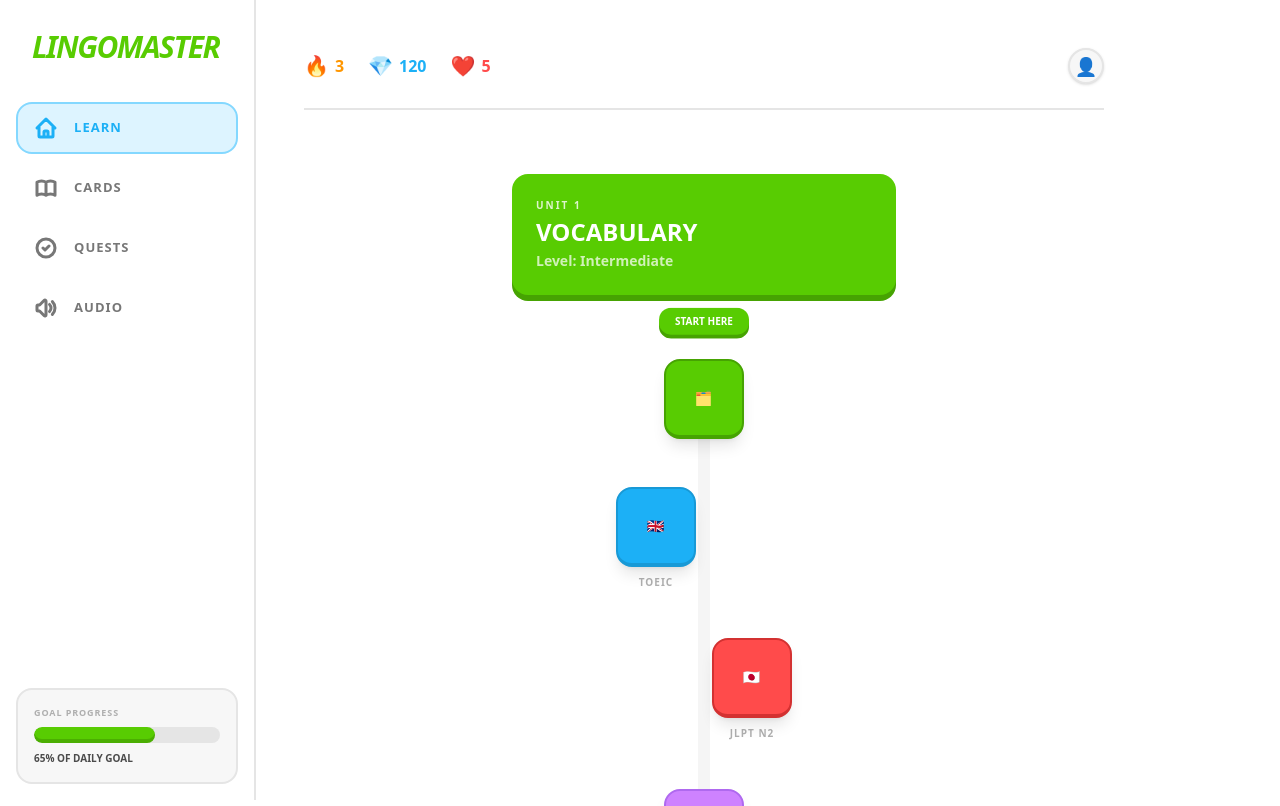
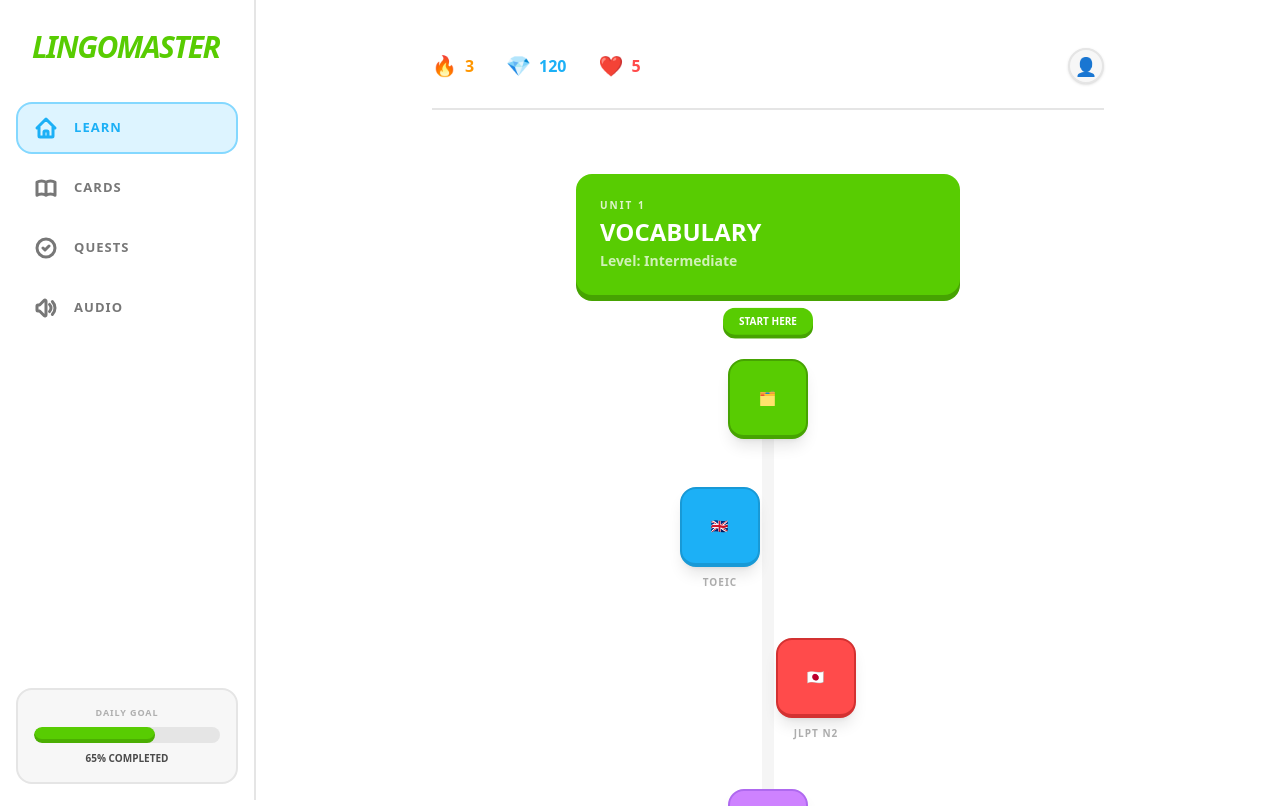
Before and after one commit to Tuan1605/language-app, a React (Vite) app: page / in a window 1280 px wide. Shown: the top 806 px of the page. Built offline with nearby package versions, Linux system fonts and the light colour scheme.

Commit message:
design UI

```diff
--- a/src/App.tsx
+++ b/src/App.tsx
@@ -86,7 +86,7 @@ function App() {
 
   return (
     <div className="min-h-screen flex bg-white text-[#4b4b4b] selection:bg-[#ddf4ff] selection:text-[#1cb0f6]">
-      {/* Sidebar - Desktop */}
+      {/* Sidebar - Fixed on desktop, hidden on mobile */}
       <aside className="hidden lg:flex flex-col w-64 border-r-2 border-[#e5e5e5] p-4 fixed h-full bg-white z-50">
         <div className="mb-10 px-4 pt-4">
           <h1 className="text-3xl font-black text-[#58cc02] tracking-tighter uppercase italic leading-none">lingomaster</h1>
@@ -112,40 +112,43 @@ function App() {
         </nav>
 
         <div className="mt-auto p-4 bg-[#f7f7f7] rounded-2xl border-2 border-[#e5e5e5]">
-           <p className="text-[9px] font-black text-[#afafaf] uppercase tracking-widest mb-2">Goal progress</p>
+           <p className="text-[9px] font-black text-[#afafaf] uppercase tracking-widest mb-2 text-center">Daily Goal</p>
            <div className="lingo-progress mb-2"><div className="lingo-progress-inner bg-[#58cc02]" style={{ width: '65%' }}></div></div>
-           <p className="text-[10px] font-black">65% OF DAILY GOAL</p>
+           <p className="text-[10px] font-black text-center">65% COMPLETED</p>
         </div>
       </aside>
 
-      {/* Main Content */}
-      <main className="flex-1 lg:ml-64 p-4 sm:p-6 md:p-12 max-w-4xl mx-auto w-full min-h-screen pb-24 lg:pb-12">
+      {/* Main Content Area */}
+      <main className="flex-1 min-h-screen lg:pl-64">
+        {/* Universal Centering Container */}
+        <div className="max-w-[1024px] mx-auto w-full flex flex-col items-center">
+
+          {/* Content Wrapper with consistent padding */}
+          <div className="w-full p-4 sm:p-8 md:p-12 pb-24 lg:pb-12 flex flex-col">
+
             {mode === 'home' && (
-          <div className="space-y-12 pb-12 animate-in fade-in duration-700">
-            {/* Top Bar */}
-            <div className="flex items-center justify-between pb-6 border-b-2 border-[#e5e5e5]">
-              <div className="flex items-center gap-4 sm:gap-6">
-                <div className="flex items-center gap-1.5"><span className="text-xl">🔥</span><span className="font-black text-[#ff9600] text-base leading-none">3</span></div>
-                <div className="flex items-center gap-1.5"><span className="text-xl">💎</span><span className="font-black text-[#1cb0f6] text-base leading-none">120</span></div>
-                <div className="flex items-center gap-1.5"><span className="text-xl">❤️</span><span className="font-black text-[#ff4b4b] text-base leading-none">5</span></div>
+              <div className="space-y-12 animate-in fade-in duration-700 w-full flex flex-col items-center">
+                {/* Top Bar - Stays wide within the container */}
+                <div className="flex items-center justify-between pb-6 border-b-2 border-[#e5e5e5] w-full max-w-2xl">
+                  <div className="flex items-center gap-4 sm:gap-8">
+                    <div className="flex items-center gap-2"><span className="text-xl">🔥</span><span className="font-black text-[#ff9600] text-base leading-none">3</span></div>
+                    <div className="flex items-center gap-2"><span className="text-xl">💎</span><span className="font-black text-[#1cb0f6] text-base leading-none">120</span></div>
+                    <div className="flex items-center gap-2"><span className="text-xl">❤️</span><span className="font-black text-[#ff4b4b] text-base leading-none">5</span></div>
                   </div>
-              <div className="w-9 h-9 rounded-full border-2 border-[#e5e5e5] bg-[#f7f7f7] flex items-center justify-center text-lg shadow-sm">
-                👤
-              </div>
+                  <div className="w-9 h-9 rounded-full border-2 border-[#e5e5e5] bg-[#f7f7f7] flex items-center justify-center text-lg shadow-sm">👤</div>
                 </div>
 
-            {/* Learning Path */}
-            <div className="flex flex-col items-center gap-12 max-w-sm mx-auto pt-4">
-              <div className="w-full bg-[#58cc02] rounded-2xl p-6 text-white shadow-[0_6px_0_0_#46a302] mb-4">
+                {/* Learning Path - Perfectly Centered */}
+                <div className="flex flex-col items-center gap-12 w-full pt-4">
+                  <div className="w-full max-w-sm bg-[#58cc02] rounded-2xl p-6 text-white shadow-[0_6px_0_0_#46a302] mb-4">
                     <h4 className="text-[10px] font-black uppercase tracking-[0.2em] opacity-80 mb-1">Unit 1</h4>
                     <h2 className="text-2xl font-black leading-tight uppercase">Vocabulary</h2>
-                <p className="font-bold text-white/90 text-sm mt-1 opacity-80">Level: Intermediate</p>
+                    <p className="font-bold text-white/90 text-sm mt-1 opacity-80 text-center sm:text-left">Level: Intermediate</p>
                   </div>
 
                   <div className="flex flex-col items-center gap-12 w-full relative">
                     <div className="absolute top-10 bottom-10 left-1/2 -translate-x-1/2 w-3 bg-[#e5e5e5] rounded-full z-0 opacity-40"></div>
 
-                {/* Path Nodes - Standardized Size w-20 */}
                     <div className="z-10 relative">
                       <div className="absolute -top-12 left-1/2 -translate-x-1/2 bg-[#58cc02] text-white px-4 py-1.5 rounded-xl font-black text-[10px] shadow-[0_4px_0_0_#46a302] whitespace-nowrap animate-bounce">START HERE</div>
                       <button onClick={() => setMode('review')} className="w-20 h-20 rounded-full btn-3d btn-green text-4xl shadow-lg flex items-center justify-center p-0">🗂️</button>
@@ -153,17 +156,17 @@ function App() {
 
                     <div className="z-10 sm:-ml-24 flex flex-col items-center">
                       <button onClick={() => { setQuizCategory('toeic'); setMode('quiz'); }} className="w-20 h-20 rounded-full btn-3d btn-blue text-4xl shadow-lg flex items-center justify-center p-0">🇬🇧</button>
-                  <span className="mt-2 text-[10px] font-black text-[#afafaf] uppercase tracking-widest">TOEIC</span>
+                      <span className="mt-2 text-[10px] font-black text-[#afafaf] uppercase tracking-widest text-center">TOEIC</span>
                     </div>
 
                     <div className="z-10 sm:-mr-24 flex flex-col items-center">
                       <button onClick={() => { setQuizCategory('n2'); setMode('quiz'); }} className="w-20 h-20 rounded-full btn-3d btn-red text-4xl shadow-lg flex items-center justify-center p-0">🇯🇵</button>
-                  <span className="mt-2 text-[10px] font-black text-[#afafaf] uppercase tracking-widest">JLPT N2</span>
+                      <span className="mt-2 text-[10px] font-black text-[#afafaf] uppercase tracking-widest text-center">JLPT N2</span>
                     </div>
 
                     <div className="z-10 flex flex-col items-center">
                       <button onClick={() => setMode('listening')} className="w-20 h-20 rounded-full btn-3d btn-purple text-4xl shadow-lg flex items-center justify-center p-0">🎧</button>
-                  <span className="mt-2 text-[10px] font-black text-[#afafaf] uppercase tracking-widest">AUDIO</span>
+                      <span className="mt-2 text-[10px] font-black text-[#afafaf] uppercase tracking-widest text-center">AUDIO</span>
                     </div>
 
                     <div className="z-10 sm:-ml-24 flex flex-col items-center opacity-60 hover:opacity-100 transition-opacity">
@@ -175,10 +178,11 @@ function App() {
               </div>
             )}
 
-        {/* Action Screens */}
-        <div className="max-w-2xl mx-auto w-full">
+            {/* Action Screens - Perfectly Centered within their max-width */}
+            <div className="w-full flex flex-col items-center">
+              <div className="w-full max-w-2xl flex flex-col items-center">
                 {mode !== 'home' && (
-             <div className="mb-6">
+                  <div className="mb-6 w-full flex justify-start">
                     <button onClick={() => setMode('home')} className="w-10 h-10 flex items-center justify-center rounded-xl hover:bg-[#f7f7f7] text-[#afafaf] transition-all active:scale-90">
                       <svg xmlns="http://www.w3.org/2000/svg" className="h-6 w-6" fill="none" viewBox="0 0 24 24" stroke="currentColor"><path strokeLinecap="round" strokeLinejoin="round" strokeWidth={4} d="M6 18L18 6M6 6l12 12" /></svg>
                     </button>
@@ -188,10 +192,10 @@ function App() {
                 {mode === 'add' && <AddFlashcard onAdd={handleAddCard} />}
 
                 {mode === 'review' && (
-             <div className="space-y-10">
+                  <div className="space-y-10 w-full">
                     <div className="w-full lingo-progress"><div className="lingo-progress-inner bg-[#58cc02]" style={{ width: `${reviewQueue.length > 0 ? ((currentCardIndex + 1) / reviewQueue.length) * 100 : 0}%` }}></div></div>
                     {reviewQueue.length > 0 ? <FlashcardView card={reviewQueue[currentCardIndex]} onRate={handleRateCard} /> : (
-                  <div className="lingo-card text-center space-y-8 py-12">
+                      <div className="lingo-card text-center space-y-8 py-12 w-full">
                         <div className="text-7xl floating">🏆</div>
                         <h3 className="text-3xl font-black uppercase tracking-tight">Lesson Mastered!</h3>
                         <p className="text-[#777] font-bold text-lg px-4">All cards reviewed. You're making great progress!</p>
@@ -204,15 +208,15 @@ function App() {
                 {mode === 'quiz' && <QuizView questions={filteredQuestions} category={quizCategory} onComplete={handleCompleteQuiz} onCancel={() => setMode('home')} />}
 
                 {mode === 'listening' && (
-             <div className="space-y-8">
+                  <div className="space-y-8 w-full">
                     {!selectedLesson ? (
-                   <div className="space-y-6">
-                      <h2 className="text-3xl font-black uppercase tracking-tight ml-2">Audio Library</h2>
-                      <div className="grid grid-cols-1 gap-4">
+                      <div className="space-y-6 w-full">
+                        <h2 className="text-3xl font-black uppercase tracking-tight text-center sm:text-left">Audio Library</h2>
+                        <div className="grid grid-cols-1 gap-4 w-full">
                           {MOCK_LISTENING_LESSONS.map((lesson) => (
                             <div key={lesson.id} onClick={() => setSelectedLesson(lesson)} className="lingo-card flex items-center gap-6 p-6 cursor-pointer hover:scale-[1.01] active:scale-[0.98] transition-all">
                               <div className={`w-16 h-16 rounded-xl flex-shrink-0 flex items-center justify-center text-white font-black text-xl shadow-lg ${lesson.category === 'toeic' ? 'bg-[#1cb0f6]' : 'bg-[#ff4b4b]'}`}>{lesson.category.toUpperCase().charAt(0)}</div>
-                            <div className="flex-1"><h6 className="font-black text-xl leading-tight">{lesson.title}</h6><p className="text-[10px] font-black text-[#afafaf] uppercase tracking-widest mt-1">Tap to start lesson</p></div>
+                              <div className="flex-1"><h6 className="font-black text-xl leading-tight">{lesson.title}</h6><p className="text-[10px] font-black text-[#afafaf] uppercase tracking-widest mt-1 text-left">Tap to start lesson</p></div>
                             </div>
                           ))}
                         </div>
@@ -221,25 +225,29 @@ function App() {
                   </div>
                 )}
               </div>
+            </div>
+
+          </div>
+        </div>
       </main>
 
       {/* Bottom Nav - Mobile Only */}
       <nav className="lg:hidden fixed bottom-0 left-0 right-0 h-20 bg-white border-t-2 border-[#e5e5e5] flex items-center justify-around px-4 z-50">
         <button onClick={() => setMode('home')} className={`flex flex-col items-center gap-1 ${mode === 'home' ? 'text-[#1cb0f6]' : 'text-[#afafaf]'}`}>
           <svg xmlns="http://www.w3.org/2000/svg" className="h-6 w-6" fill={mode === 'home' ? 'currentColor' : 'none'} viewBox="0 0 24 24" stroke="currentColor"><path strokeLinecap="round" strokeLinejoin="round" strokeWidth={2.5} d="M3 12l2-2m0 0l7-7 7 7M5 10v10a1 1 0 001 1h3m10-11l2 2m-2-2v10a1 1 0 01-1 1h-3m-6 0a1 1 0 001-1v-4a1 1 0 011-1h2a1 1 0 011 1v4a1 1 0 001 1m-6 0h6" /></svg>
-          <span className="text-[10px] font-black">LEARN</span>
+          <span className="text-[10px] font-black tracking-widest">LEARN</span>
         </button>
         <button onClick={() => setMode('review')} className={`flex flex-col items-center gap-1 ${mode === 'review' ? 'text-[#1cb0f6]' : 'text-[#afafaf]'}`}>
           <svg xmlns="http://www.w3.org/2000/svg" className="h-6 w-6" fill={mode === 'review' ? 'currentColor' : 'none'} viewBox="0 0 24 24" stroke="currentColor"><path strokeLinecap="round" strokeLinejoin="round" strokeWidth={2.5} d="M12 6.253v13m0-13C10.832 5.477 9.246 5 7.5 5S4.168 5.477 3 6.253v13C4.168 18.477 5.754 18 7.5 18s3.332.477 4.5 1.253m0-13C13.168 5.477 14.754 5 16.5 5c1.747 0 3.332.477 4.5 1.253v13C19.832 18.477 18.247 18 16.5 18c-1.746 0-3.332.477-4.5 1.253" /></svg>
-          <span className="text-[10px] font-black">CARDS</span>
+          <span className="text-[10px] font-black tracking-widest">CARDS</span>
         </button>
         <button onClick={() => setMode('quiz')} className={`flex flex-col items-center gap-1 ${mode === 'quiz' ? 'text-[#1cb0f6]' : 'text-[#afafaf]'}`}>
           <svg xmlns="http://www.w3.org/2000/svg" className="h-6 w-6" fill={mode === 'quiz' ? 'currentColor' : 'none'} viewBox="0 0 24 24" stroke="currentColor"><path strokeLinecap="round" strokeLinejoin="round" strokeWidth={2.5} d="M9 12l2 2 4-4m6 2a9 9 0 11-18 0 9 9 0 0118 0z" /></svg>
-          <span className="text-[10px] font-black">QUESTS</span>
+          <span className="text-[10px] font-black tracking-widest">QUESTS</span>
         </button>
         <button onClick={() => setMode('listening')} className={`flex flex-col items-center gap-1 ${mode === 'listening' ? 'text-[#1cb0f6]' : 'text-[#afafaf]'}`}>
           <svg xmlns="http://www.w3.org/2000/svg" className="h-6 w-6" fill={mode === 'listening' ? 'currentColor' : 'none'} viewBox="0 0 24 24" stroke="currentColor"><path strokeLinecap="round" strokeLinejoin="round" strokeWidth={2.5} d="M15.536 8.464a5 5 0 010 7.072m2.828-9.9a9 9 0 010 12.728M5.586 15H4a1 1 0 01-1-1v-4a1 1 0 011-1h1.586l4.707-4.707C10.923 3.663 12 4.109 12 5v14c0 .891-1.077 1.337-1.707.707L5.586 15z" /></svg>
-          <span className="text-[10px] font-black">AUDIO</span>
+          <span className="text-[10px] font-black tracking-widest">AUDIO</span>
         </button>
       </nav>
     </div>
```
Lines whose indentation alone changed are shown as unchanged.
